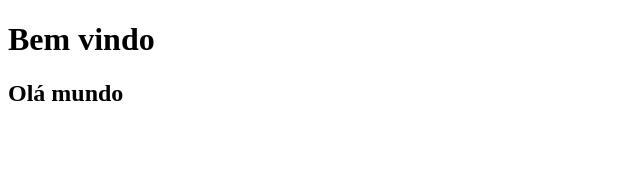
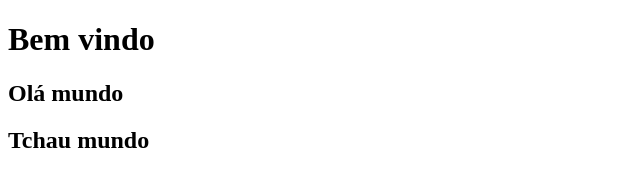
Before and after one commit to SAMDEV00/git-github, a plain HTML site: page index.html in a window 1280 px wide. Shown: the whole page, without its empty margins (0-640 px from the left). Drawn offline with Linux system fonts and the light colour scheme.

Commit message:
Outro h2

```diff
--- a/index.html
+++ b/index.html
@@ -9,5 +9,6 @@
 <body>
     <h1>Bem vindo</h1>
     <h2>Olá mundo</h2>
+    <h2>Tchau mundo</h2>
 </body>
 </html>
```
